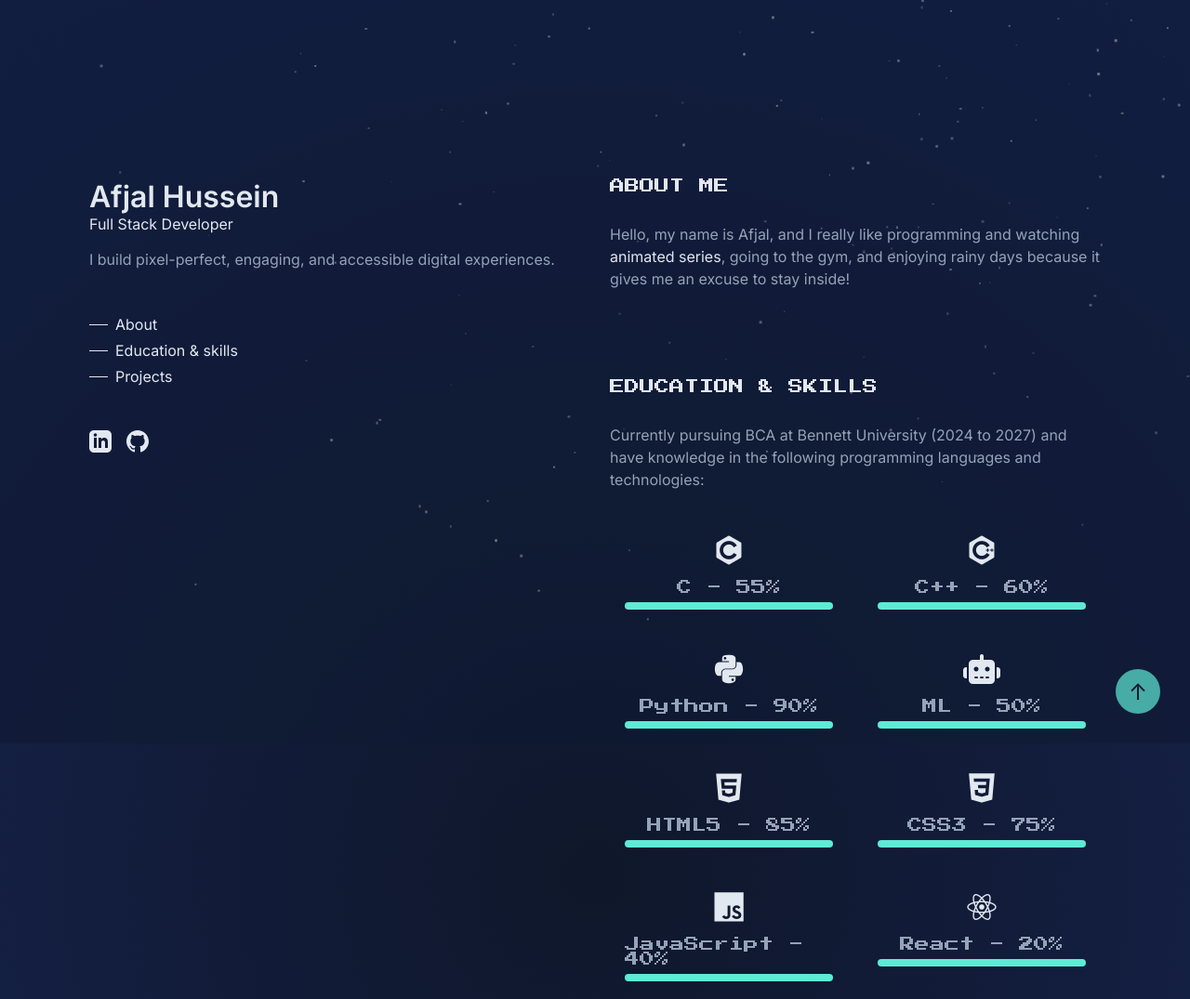
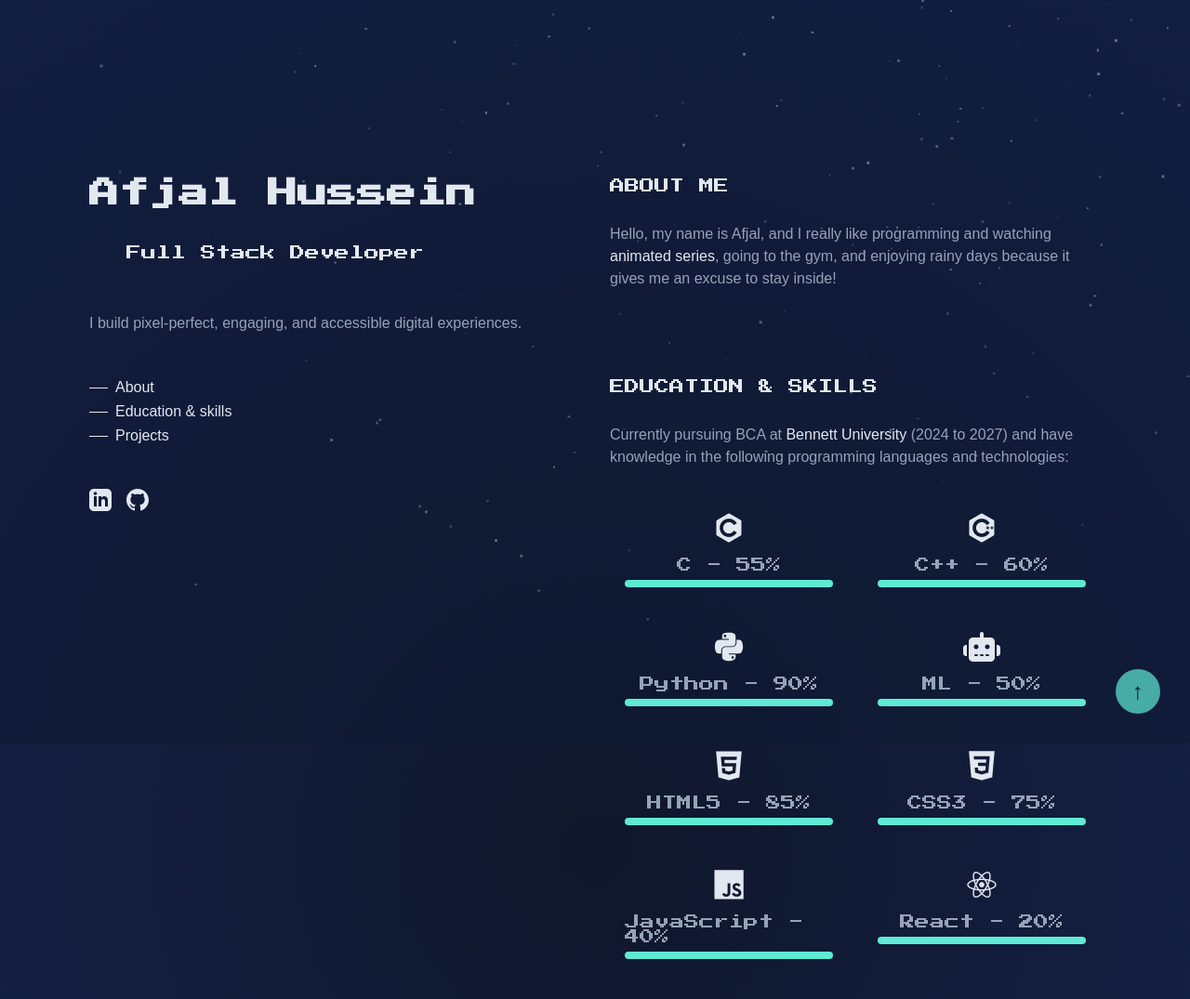
Before and after one commit to INSANE0777/Portfolio-Afjal7, a plain HTML site: page index.html in a window 1280 px wide. Shown: the top 1075 px of the page at 93% size. Drawn offline with nearby package versions, Linux system fonts and the light colour scheme; a web font is replaced by a local one.

Commit message:
Add files via upload

```diff
--- a/index.html
+++ b/index.html
@@ -17,7 +17,9 @@
 <link rel="icon" type="image/png" sizes="16x16" href="images/favicon-16x16.png">
 <link rel="manifest" href="images/site.webmanifest">
 <link rel="icon" href="images/favicon.ico" type="image/x-icon">
-
+<link rel="preconnect" href="https://fonts.googleapis.com">
+<link rel="preconnect" href="https://fonts.gstatic.com" crossorigin>
+<link href="https://fonts.googleapis.com/css2?family=Lexend+Exa:wght@100..900&display=swap" rel="stylesheet">
 
 
 
@@ -65,7 +67,7 @@
         <section id="education-skills">
             <h2 class="lightText">Education & Skills</h2>
             <div class="experience-contents">
-                <p>Currently pursuing BCA at Bennett University (2024 to 2027) and have knowledge in the following programming languages and technologies:</p>
+                <p>Currently pursuing BCA at <a href="https://www.bennett.edu.in/" class="anchor-text" target="_blank">Bennett University</a> (2024 to 2027) and have knowledge in the following programming languages and technologies:</p>
                 <div class="skills-icons">
                     <div class="skill">
                         <i class="devicon-c-plain"></i>
--- a/script.js
+++ b/script.js
@@ -13,13 +13,13 @@ document.addEventListener('DOMContentLoaded', () => {
       star.style.left = `${Math.random() * 100}%`;
       star.style.top = `${Math.random() * 100}%`;
 
-      const duration = Math.random() * 20 + 10; // 10-30 seconds
-      star.style.animationDuration = `4s, ${duration}s`; // twinkle and move durations
+      const duration = Math.random() * 20 + 10;
+      star.style.animationDuration = `4s, ${duration}s`;
 
       const delay = Math.random() * -duration;
-      star.style.animationDelay = `0s, ${delay}s`; // twinkle and move delays
+      star.style.animationDelay = `0s, ${delay}s`;
 
-      // Randomize direction
+
       const angle = Math.random() * 360;
       star.style.transform = `rotate(${angle}deg)`;
 
@@ -34,7 +34,7 @@ document.addEventListener('DOMContentLoaded', () => {
 
   createStarField();
 
-  // Function to remove stars that have moved off-screen and create new ones
+
   function updateStars() {
       const stars = document.querySelectorAll('.star');
       stars.forEach(star => {
@@ -46,10 +46,10 @@ document.addEventListener('DOMContentLoaded', () => {
       });
   }
 
-  // Update stars periodically
-  setInterval(updateStars, 1000); // Check every second
 
-  // Existing scroll-to-top functionality
+  setInterval(updateStars, 1000);
+
+
   document.getElementById('scroll-to-top').addEventListener('click', function(e) {
       e.preventDefault();
       window.scrollTo({ top: 0, behavior: 'smooth' });
@@ -65,22 +65,21 @@ document.addEventListener('DOMContentLoaded', () => {
       const width = window.innerWidth;
       const height = window.innerHeight;
 
-      // Calculate the position of the gradient center
+
       const centerX = (x / width) * 100;
       const centerY = (y / height) * 100;
 
-      // Create a radial gradient that follows the mouse
-      const gradient = `radial-gradient(circle at ${centerX}% ${centerY}%, rgba(30, 41, 59, 0.7) 0%, rgba(15, 23, 42, 0.7) 50%, rgba(23, 37, 84, 0.7) 100%)`;
+      const gradient = `radial-gradient(circle at ${centerX}% ${centerY}%, rgba(30, 41, 59, 0.7) 0%, rgba(15, 23, 42, 0.7) 100%, rgba(23, 37, 84, 0.7) 100%)`;
 
-      // Apply the gradient to the background
+
       radialBackground.style.background = gradient;
 
-      // Calculate shake amount based on mouse position
-      const shakeX = (x - width / 2) / width * 5; // Max 5px shift
-      const shakeY = (y - height / 2) / height * 5; // Max 5px shift
 
-      // Apply shake to main content and header
+      const shakeX = (x - width / 2) / width * 5;
+      const shakeY = (y - height / 2) / height * 5;
+
+
       mainContent.style.transform = `translate(${shakeX}px, ${shakeY}px)`;
-      header.style.transform = `translate(${shakeX * 0.5}px, ${shakeY * 0.5}px)`; // Reduced effect on header
+      header.style.transform = `translate(${shakeX * 0.5}px, ${shakeY * 0.5}px)`;
   });
 });
--- a/styles.css
+++ b/styles.css
@@ -12,7 +12,7 @@ html {
     box-sizing: border-box;
     margin: 0;
     padding: 0;
-    font-family: 'Inter', sans-serif;
+    font-family: 'Lexend Exa', sans-serif;
 }
 
 body {
@@ -456,9 +456,12 @@ span {
 
 }
 
-h2,h3{
+h1,h2,h3,h4{
 
     font-family: 'Press Start 2P', monospace;
+}
+h4{
+    margin: 40px;
 }
 @keyframes fillProgress {
     from { width: 0; }
@@ -521,5 +524,5 @@ main, header {
 
 
   .radial-background:hover {
-    background: radial-gradient(circle, #26364f 0%, #1e5868 100%);
+    background: radial-gradient( circle,#151b35 0%, #2c1295 100%);
   }
```
